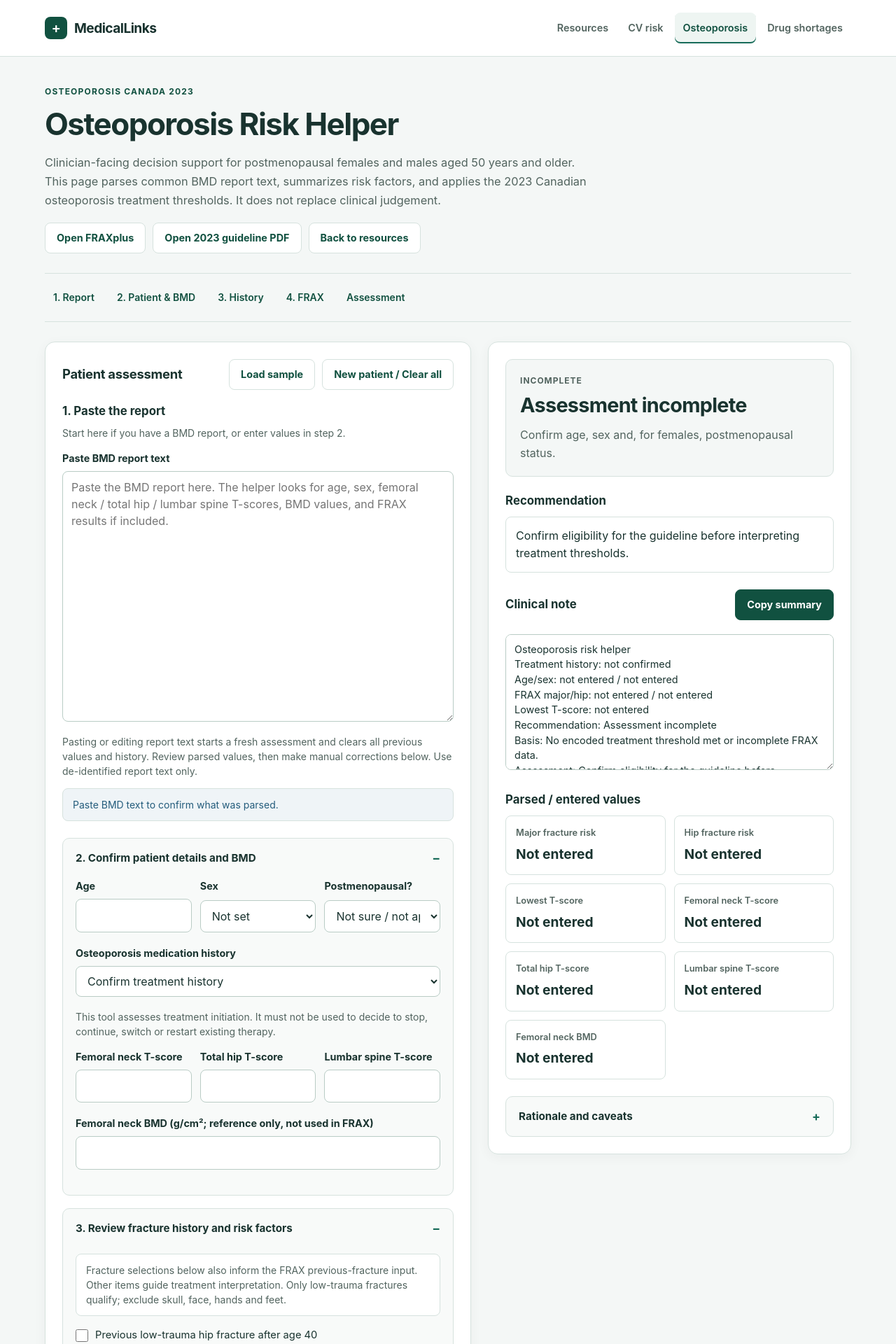
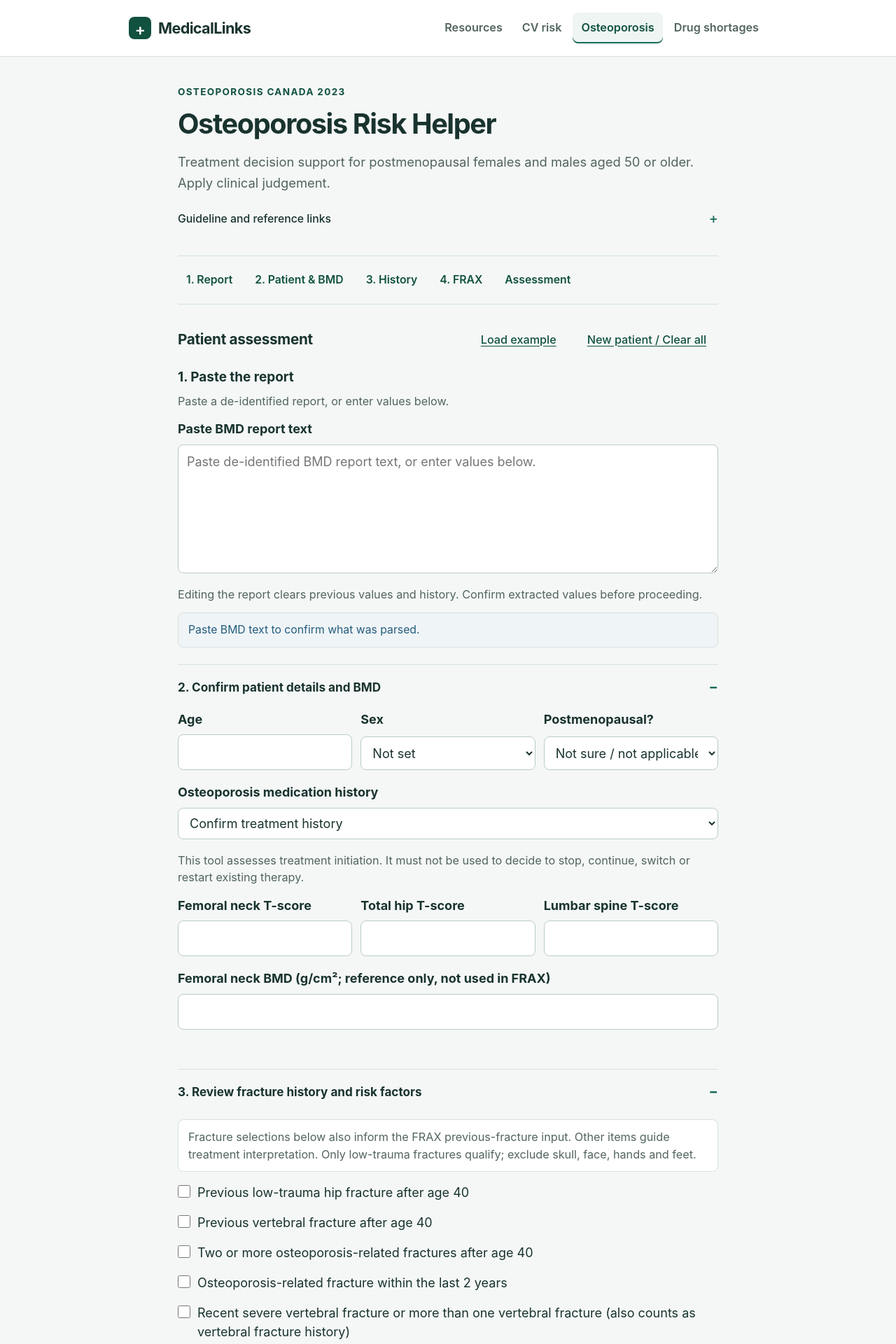
Before and after one commit to medicalchange/med-info, a Jekyll site: the page built from site/osteoporosis-risk/index.html, in a window 1280 px wide. Shown: the top 1920 px of the page at 70% size. Built offline with Jekyll 4.4.1, drawn with Linux system fonts in a browser that asks for light colours; some of the changed text lies outside the part shown.

Commit message:
Simplify reading layouts, reduce visual clutter and reveal relevant fields (#1)

```diff
--- a/site/_layouts/links-page.html
+++ b/site/_layouts/links-page.html
@@ -4,7 +4,7 @@
     <meta charset="utf-8" />
     <meta name="viewport" content="width=device-width, initial-scale=1" />
     <title>{% if page.title %}{{ page.title }} | {% endif %}{{ site.title | default: "Resources" }}</title>
-    <link rel="stylesheet" href="{{ '/assets/site.css' | relative_url }}?v=20261026-4">
+    <link rel="stylesheet" href="{{ '/assets/site.css' | relative_url }}?v=20261026-5">
     {% if site.analytics_provider == "goatcounter" and site.goatcounter_site and site.goatcounter_site != "" %}
     <script
       data-goatcounter="https://{{ site.goatcounter_site }}.goatcounter.com/count"
--- a/site/_layouts/minimal.html
+++ b/site/_layouts/minimal.html
@@ -4,7 +4,7 @@
     <meta charset="utf-8" />
     <meta name="viewport" content="width=device-width, initial-scale=1" />
     <title>{% if page.title %}{{ page.title }} | {% endif %}{{ site.title | default: "Resources" }}</title>
-    <link rel="stylesheet" href="{{ '/assets/site.css' | relative_url }}?v=20261026-4">
+    <link rel="stylesheet" href="{{ '/assets/site.css' | relative_url }}?v=20261026-5">
     {% if site.analytics_provider == "goatcounter" and site.goatcounter_site and site.goatcounter_site != "" %}
     <script
       data-goatcounter="https://{{ site.goatcounter_site }}.goatcounter.com/count"
--- a/site/assets/site.css
+++ b/site/assets/site.css
@@ -31,12 +31,12 @@
   --blue: #245c7c;
   --danger: #a02e32;
   --soft: #eef5f2;
-  --shadow: 0 4px 18px rgba(25, 51, 47, 0.045);
+  --shadow: none;
   --radius: 14px;
   color-scheme: light;
   font-family: -apple-system, BlinkMacSystemFont, "Segoe UI", sans-serif;
   color: var(--ink);
-  font-size: 16px;
+  font-size: 18px;
 }
 * { box-sizing: border-box; }
 body { margin: 0; min-height: 100vh; background: var(--bg); color: var(--ink); line-height: 1.6; }
@@ -58,16 +58,16 @@
 .skip-link { position: absolute; top: 8px; left: 16px; z-index: 20; padding: 10px 16px; background: white; border: 2px solid var(--accent); border-radius: 8px; transform: translateY(-180%); }
 .skip-link:focus { transform: translateY(0); }
 .site-header { background: var(--paper); border-bottom: 1px solid var(--line); }
-.site-header-inner { max-width: 1200px; margin: auto; padding: 18px 24px; display: flex; align-items: center; justify-content: space-between; gap: 16px 32px; flex-wrap: wrap; }
+.site-header-inner { max-width: 960px; margin: auto; padding: 18px 24px; display: flex; align-items: center; justify-content: space-between; gap: 16px 32px; flex-wrap: wrap; }
 .site-brand { display: inline-flex; align-items: center; gap: 10px; color: var(--ink); font-size: 1.2rem; font-weight: 750; letter-spacing: -0.03em; text-decoration: none; }
 .brand-mark { display: inline-grid; place-items: center; width: 32px; height: 32px; border-radius: 8px; background: var(--accent-strong); color: white; font-size: 1.25rem; font-weight: 600; }
 .site-nav { display: flex; gap: 4px; flex-wrap: wrap; }
 .site-nav a { display: inline-flex; align-items: center; min-height: 44px; padding: 8px 12px; border-radius: 8px; color: var(--muted); font-size: 0.9rem; font-weight: 600; text-decoration: none; }
 .site-nav a:hover, .site-nav a[aria-current="page"] { background: var(--soft); color: var(--accent-strong); }
 .site-nav a[aria-current="page"] { box-shadow: inset 0 -2px var(--accent); }
-.shell, .links-shell { width: 100%; max-width: 1200px; margin: 0 auto; padding: 40px 24px 56px; }
-.links-shell { max-width: 920px; }
-.site-footer { max-width: 1200px; margin: 0 auto; padding: 24px; border-top: 1px solid var(--line); display: flex; justify-content: space-between; flex-wrap: wrap; gap: 8px 24px; color: var(--muted); font-size: 0.85rem; }
+.shell, .links-shell { width: 100%; max-width: 960px; margin: 0 auto; padding: 40px 24px 56px; }
+.links-shell { max-width: 820px; }
+.site-footer { max-width: 960px; margin: 0 auto; padding: 24px; border-top: 1px solid var(--line); display: flex; justify-content: space-between; flex-wrap: wrap; gap: 8px 24px; color: var(--muted); font-size: 0.85rem; }
 .site-footer p { margin: 0; }
 .hero { padding: 0 0 28px; }
 .hero h1, .links-header h1 { max-width: 28ch; margin: 0; }
@@ -80,7 +80,7 @@
 .guide-link:hover, .ghost-button:hover { background: var(--soft); border-color: var(--accent); color: var(--accent-strong); }
 .primary-button { background: var(--accent-strong); border-color: var(--accent-strong); color: white; cursor: pointer; }
 .primary-button:hover { background: var(--accent); border-color: var(--accent); }
-.grid { display: grid; grid-template-columns: minmax(0, 1.08fr) minmax(0, 0.92fr); gap: 24px; align-items: start; }
+.grid { display: grid; grid-template-columns: minmax(0, 1fr); gap: 24px; align-items: start; }
 .grid > *, .inline-grid > *, .metrics > *, .metrics-grid > *, .risk-compare > *, .treatment-picker > * { min-width: 0; }
 .panel, .link-card, .links-panel { background: var(--paper); border: 1px solid var(--line); border-radius: var(--radius); box-shadow: var(--shadow); }
 .input-panel, .output-panel, .link-card { padding: 24px; }
@@ -243,6 +243,42 @@
 @media (prefers-reduced-motion: reduce) {
   *, *::before, *::after { scroll-behavior: auto !important; transition: none !important; animation: none !important; }
 }
+
+/* Quiet reading layout: whitespace separates content; colour signals actions/results. */
+.shell:has(#osteo-form), .shell:has(#risk-form) { max-width: 820px; }
+.hero h1, .links-header h1 { font-size: clamp(1.8rem, 4vw, 2.2rem); }
+.lede, .links-description { max-width: 65ch; }
+.panel, .link-card, .links-panel { border: 0; border-radius: 0; box-shadow: none; background: transparent; }
+.input-panel, .output-panel, .link-card, .links-panel { padding: 0; }
+.output-panel { border-top: 2px solid var(--line); padding-top: 28px; }
+.input-block { background: transparent; border: 0; border-radius: 0; padding: 0; margin: 28px 0; }
+.input-details, .output-details, .decisionaid-panel, .inline-details { background: transparent; border: 0; border-top: 1px solid var(--line); border-radius: 0; }
+.input-details > summary, .output-details > summary, .decisionaid-panel > summary, .inline-details > summary { padding: 16px 0; }
+.input-details-body, .output-details > .rationale, .decisionaid-block, .inline-details-card, .details-content { padding: 0 0 20px; }
+.reference-details { margin: 12px 0 0; border: 0; }
+.reference-details > summary { padding: 8px 0; font-weight: 500; }
+.reference-details .hero-actions { margin: 0 0 8px; }
+.reference-details .guide-link { border: 0; background: transparent; padding: 8px 0; margin-right: 16px; text-decoration: underline; font-weight: 500; }
+.ghost-button { border-color: transparent; background: transparent; font-weight: 500; text-decoration: underline; text-underline-offset: 0.2em; }
+.primary-button { text-decoration: none; }
+.primary-button:hover { color: white; }
+.field > span, .check-block label, .treatment-column label { font-size: 1rem; }
+.field-note, .field-help, .option-detail, .section-copy { font-size: 0.9rem; }
+textarea:not([readonly]) { min-height: 160px; }
+.recommendations ul, .rationale ul { padding-left: 1.2em; list-style: disc; }
+.recommendations li, .rationale li, .recommendation, .rationale-item, .secondary-test { border: 0; border-radius: 0; padding: 4px 0; background: transparent; }
+.recommendation.good, .recommendation.caution, .recommendation.alert { border-left: 0; }
+.metric { border: 0; border-bottom: 1px solid var(--line); border-radius: 0; background: transparent; padding: 12px 0; }
+.link-columns, .tool-links { grid-template-columns: 1fr; gap: 24px; }
+.tool-link { padding-bottom: 20px; border-bottom: 1px solid var(--line); }
+.resource-section { margin-bottom: 40px; }
+.links-content li { padding: 14px 0; border: 0; border-bottom: 1px solid var(--line); border-radius: 0; background: transparent; }
+.check-block { gap: 16px; }
+@media (max-width: 640px) {
+  .site-nav a { font-size: 0.85rem; }
+  .section-actions { gap: 4px; }
+}
+
 @media print {
   :root { font-size: 11pt; }
   body { background: white; }
--- a/site/osteoporosis-risk/index.html
+++ b/site/osteoporosis-risk/index.html
@@ -10,7 +10,7 @@
 <meta content="width=device-width, initial-scale=1" name="viewport"/>
 <title>Osteoporosis Risk Helper | MedicalLinks</title>
 <link href="data:," rel="icon"/>
-<link href="{{ '/assets/site.css' | relative_url }}?v=20261026-4" rel="stylesheet"/>
+<link href="{{ '/assets/site.css' | relative_url }}?v=20261026-5" rel="stylesheet"/>
 </head>
 <body>
     {% include site-header.html %}
@@ -18,30 +18,26 @@
 <section class="hero">
 <p class="eyebrow">Osteoporosis Canada 2023</p>
 <h1>Osteoporosis Risk Helper</h1>
-<p class="lede">
-          Clinician-facing decision support for postmenopausal females and males aged 50 years and older.
-          This page parses common BMD report text, summarizes risk factors, and applies the 2023 Canadian
-          osteoporosis treatment thresholds. It does not replace clinical judgement.
-        </p>
-<div class="hero-actions">
+<p class="lede">Treatment decision support for postmenopausal females and males aged 50 or older. Apply clinical judgement.</p>
+<details class="inline-details reference-details"><summary>Guideline and reference links</summary><div class="hero-actions">
 <a class="guide-link" href="https://www.fraxplus.org/calculation-tool" rel="noreferrer" target="_blank">Open FRAXplus</a>
 <a class="guide-link secondary-link" href="../assets/pdfs/osteoporosis-canada-2023-guideline.pdf" rel="noreferrer" target="_blank">Open 2023 guideline PDF</a>
 <a class="guide-link secondary-link" href="../">Back to resources</a>
-</div>
+</div></details>
 </section><nav aria-label="On this page" class="page-nav"><a href="#report-step">1. Report</a><a href="#patient-step">2. Patient &amp; BMD</a><a href="#history-step">3. History</a><a href="#frax-step">4. FRAX</a><a href="#assessment-step">Assessment</a></nav>
 <section class="grid">
 <form class="panel input-panel" id="osteo-form">
 <div class="section-head">
 <h2>Patient assessment</h2>
 <div class="section-actions">
-<button class="ghost-button" id="load-sample" type="button">Load sample</button>
+<button class="ghost-button" id="load-sample" type="button">Load example</button>
 <button class="ghost-button" id="clear-form" type="button">New patient / Clear all</button>
 </div>
 </div>
-<section aria-labelledby="report-heading" class="workflow-step" id="report-step"><h3 id="report-heading">1. Paste the report</h3><p class="field-note">Start here if you have a BMD report, or enter values in step 2.</p><label class="field">
+<section aria-labelledby="report-heading" class="workflow-step" id="report-step"><h3 id="report-heading">1. Paste the report</h3><p class="field-note">Paste a de-identified report, or enter values below.</p><label class="field">
 <span>Paste BMD report text</span>
-<textarea id="bmd-input" placeholder="Paste the BMD report here. The helper looks for age, sex, femoral neck / total hip / lumbar spine T-scores, BMD values, and FRAX results if included." rows="14" spellcheck="false"></textarea>
-</label><p class="field-note">Pasting or editing report text starts a fresh assessment and clears all previous values and history. Review parsed values, then make manual corrections below. Use de-identified report text only.</p><p aria-live="polite" class="parse-feedback parse-feedback-neutral" id="parse-feedback">Paste BMD text to confirm what was parsed.</p></section><details class="input-details" id="patient-step" open="">
+<textarea id="bmd-input" placeholder="Paste de-identified BMD report text, or enter values below." rows="6" spellcheck="false"></textarea>
+</label><p class="field-note">Editing the report clears previous values and history. Confirm extracted values before proceeding.</p><p aria-live="polite" class="parse-feedback parse-feedback-neutral" id="parse-feedback">Paste BMD text to confirm what was parsed.</p></section><details class="input-details" id="patient-step" open="">
 <summary>2. Confirm patient details and BMD</summary>
 <div class="input-details-body"><div class="inline-grid">
 <label class="field">
@@ -56,7 +52,7 @@
 <option value="male">Male</option>
 </select>
 </label>
-<label class="field">
+<label class="field" id="menopause-status-field">
 <span>Postmenopausal?</span>
 <select id="postmenopausal" name="postmenopausal">
 <option value="unknown">Not sure / not applicable</option>
@@ -67,9 +63,6 @@
 </div>
 <label class="field"><span>Osteoporosis medication history</span><select id="treatment-status" name="treatmentStatus"><option value="">Confirm treatment history</option><option value="none">Never treated</option><option value="current">Currently taking osteoporosis medication</option><option value="prior">Previously treated / drug holiday</option></select></label>
 <p class="field-note">This tool assesses treatment initiation. It must not be used to decide to stop, continue, switch or restart existing therapy.</p>
-
-
-
 <div class="inline-grid">
 <label class="field">
 <span>Femoral neck T-score</span>
@@ -102,7 +95,6 @@
 <label><input id="secondary-cause" name="secondaryCause" type="checkbox"/> Possible secondary osteoporosis or complicating comorbidity</label>
 <label><input id="recurrent-falls" name="recurrentFalls" type="checkbox"/> Recurrent falls / high fall risk</label>
 <label><input id="clinical-vertebral-signs" name="clinicalVertebralSigns" type="checkbox"/> Clinical signs suggest an undiagnosed vertebral fracture (e.g., height loss, kyphosis or suggestive back pain)</label>
-
 </div>
 <div class="check-block compact-checks"><h4 class="group-heading">Additional FRAX risk factors</h4>
 <label><input id="frax-previous-fracture" name="fraxPreviousFracture" type="checkbox"/> Other previous low-trauma fracture</label>
@@ -112,7 +104,7 @@
 <label><input id="frax-ra" name="fraxRa" type="checkbox"/> Rheumatoid arthritis</label>
 <label><input id="frax-secondary" name="fraxSecondaryOsteoporosis" type="checkbox"/> Secondary osteoporosis</label>
 <label><input id="frax-alcohol" name="fraxAlcohol" type="checkbox"/> Alcohol 3 or more units/day</label>
-</div><details class="inline-details"><summary>Menopausal symptoms and treatment preferences (if relevant)</summary><div class="inline-details-card"><label class="field"><span>Years since menopause (if known)</span><input id="years-menopause" max="70" min="0" name="yearsSinceMenopause" step="0.1" type="number"/></label><div class="check-block">
+</div><details class="inline-details" id="menopause-preferences"><summary>Menopausal symptoms and treatment preferences (if relevant)</summary><div class="inline-details-card"><label class="field"><span>Years since menopause (if known)</span><input id="years-menopause" max="70" min="0" name="yearsSinceMenopause" step="0.1" type="number"/></label><div class="check-block">
 <label><input id="menopause-symptoms" name="menopauseSymptoms" type="checkbox"/> Substantial menopausal symptoms; patient prioritizes symptom relief</label>
 </div></div></details><div class="check-block review-confirmation"><label><input id="context-reviewed" name="contextReviewed" type="checkbox"/> I have reviewed fracture history and all clinical context above, including negative findings.</label></div></div>
 </details><div class="input-block" id="frax-step">
@@ -129,7 +121,6 @@
 </label>
 </div>
 <details class="input-details"><summary>Calculate Canadian FRAX (if needed)</summary><div class="input-details-body">
-
 <p class="field-note">Fracture history and risk factors from step 3 are used in this calculation. FRAX uses the femoral-neck T-score, not spine or total-hip T-scores.</p>
 <div class="check-block">
 <label><input id="frax-tscore-confirmed" name="fraxTScoreConfirmed" type="checkbox"/> I confirm the femoral-neck T-score uses the NHANES III young adult female reference.</label>
@@ -146,40 +137,27 @@
 <input id="height-cm" max="230" min="80" name="heightCm" step="0.1" type="number"/>
 </label>
 </div>
-
 <div class="section-actions frax-actions">
 <button class="primary-button" id="calculate-frax" type="button">Calculate FRAX</button>
 <p class="field-note frax-status" id="frax-status">Complete patient details and risk factors before calculating.</p>
 </div>
 </div></details></div>
-
-
-
-
-
-
-
-</form>
+<div class="actions"><a class="primary-button" href="#assessment-step">View assessment</a></div></form>
 <section aria-live="polite" class="panel output-panel" id="assessment-step">
 <div aria-live="polite" class="result-card" id="result-card">
 <p class="result-kicker" id="result-kicker">No calculation yet</p>
 <h2 id="result-title">Paste a BMD report or enter values.</h2>
 <p id="result-subtitle">The treatment recommendation will appear here.</p>
 </div>
-
-
-
-
 <div class="output-block">
 <h3>Recommendation</h3>
 <div class="recommendations empty-state" id="recommendations">Enter a major osteoporotic fracture risk or treatment trigger.</div>
-</div><div class="output-block"><div class="section-head"><h3>Clinical note</h3><button class="primary-button" id="copy-summary" type="button">Copy summary</button></div>
+</div><div class="output-block"><div class="section-head"><h3>Clinical note</h3><button class="ghost-button" id="copy-summary" type="button">Copy summary</button></div>
+<textarea aria-label="Clinical note" id="summary-output" placeholder="A concise note will appear here." readonly="" rows="8"></textarea>
+</div><div class="output-block">
 
-<textarea id="summary-output" placeholder="A concise note will appear here." readonly="" rows="8"></textarea>
-</div><div class="output-block">
-<h3>Parsed / entered values</h3>
-<div class="metrics empty-state" id="metrics">No values parsed yet.</div>
-</div><div class="output-block">
+
+<details class="output-details"><summary>Review entered values</summary><div class="metrics empty-state details-content" id="metrics">No values parsed yet.</div></details></div><div class="output-block">
 <details class="output-details">
 <summary>Rationale and caveats</summary>
 <div class="rationale empty-state" id="rationale">Guideline rule checks will appear here.</div>
@@ -191,5 +169,5 @@
 
     <script src="./logic.js?v=20261026-2"></script>
 <script src="./app.js?v=20261026-2"></script>
-</body>
+<script src="./presentation.js?v=20261026-1"></script></body>
 </html>
--- /dev/null
+++ b/site/osteoporosis-risk/presentation.js
@@ -0,0 +1,13 @@
+/* Presentation only. Clinical assessment and FRAX logic live in app.js/logic.js. */
+(() => {
+  const form = document.getElementById('osteo-form');
+  const update = () => {
+    const male = document.getElementById('sex').value === 'male';
+    document.getElementById('menopause-status-field').hidden = male;
+    document.getElementById('menopause-preferences').hidden = male || document.getElementById('postmenopausal').value === 'no';
+  };
+  form.addEventListener('input', update);
+  form.addEventListener('change', update);
+  for (const id of ['load-sample', 'clear-form']) document.getElementById(id).addEventListener('click', update);
+  update();
+})();
```
Also changed, not shown: scripts/check-site-ui.cjs (+14 -1 lines), site/cv-risk/index.html (+8 -13 lines).
